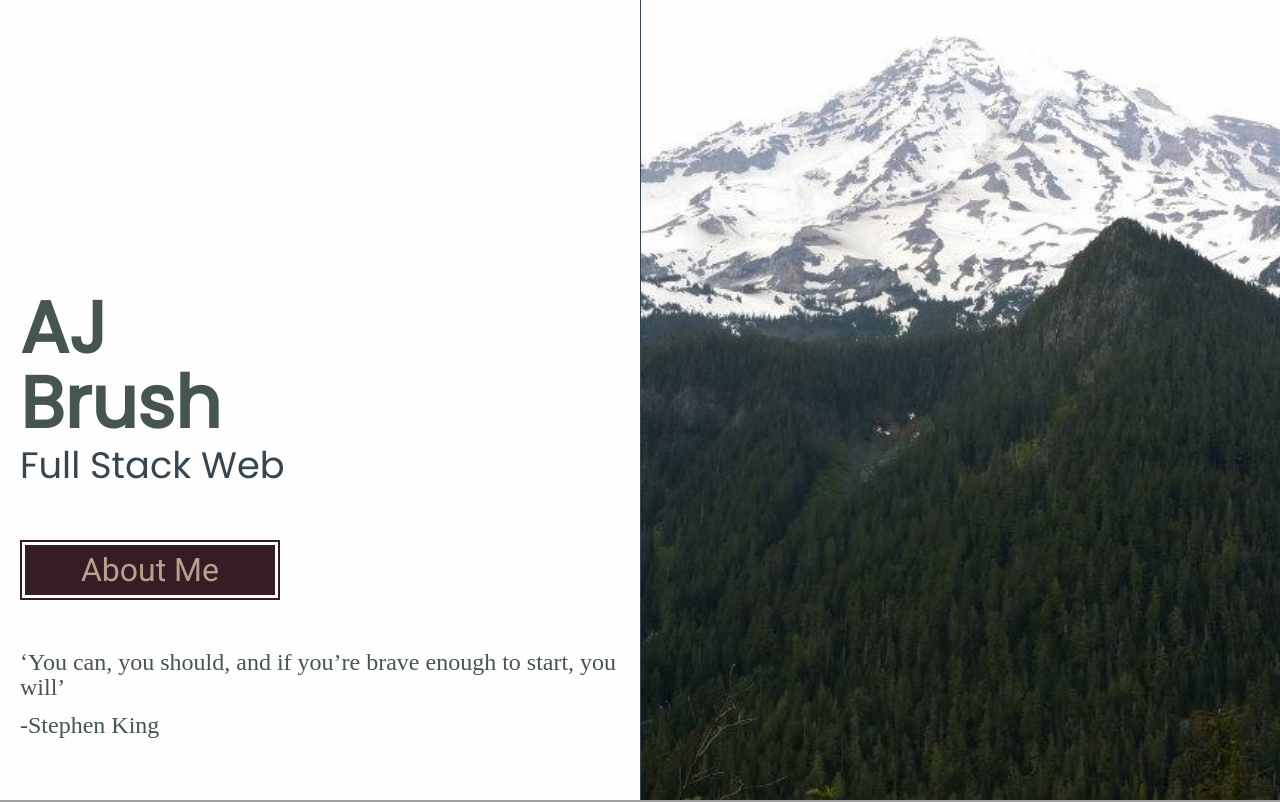
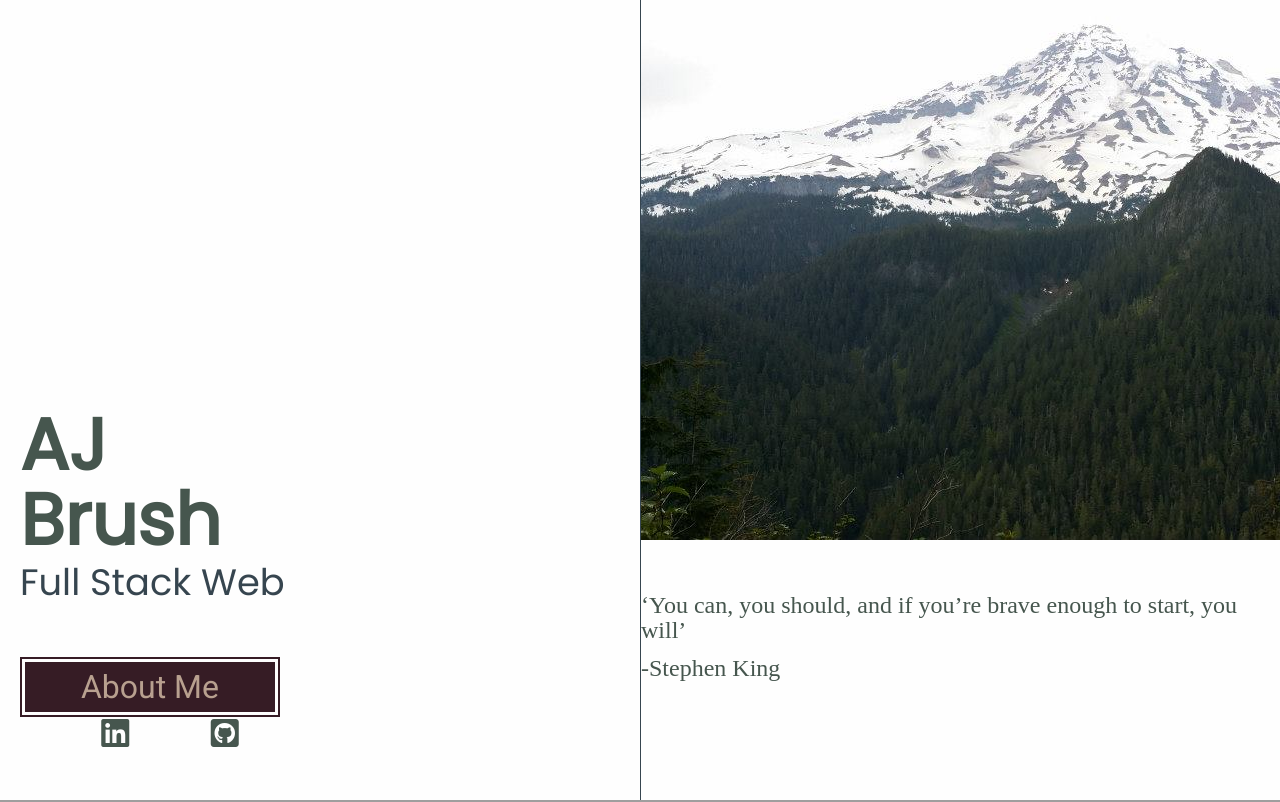
Before and after one commit to ajb85/simple-portfolio, a React (Create React App) app: page / in a window 1280 px wide. Shown: the top 802 px of the page. Built offline with nearby package versions, Linux system fonts and the light colour scheme; grey boxes are pictures that could not be loaded; some icons are missing.

Commit message:
Cleans up layout for better vertical rhythm

```diff
--- a/src/components/Header/Header.js
+++ b/src/components/Header/Header.js
@@ -2,14 +2,18 @@ import React from "react";
 import styles from "./styles.module.scss";
 import headerIMG from "img/backgrounds/rainier_bright.jpg";
 
-function Header(props) {
+function Header() {
   return (
     <header>
-      <img
-        src={headerIMG}
-        alt="Mt. Rainier in June 2014"
-        className={styles.headerIMG}
-      />
+      <div className={styles.headerIMG}>
+        <img src={headerIMG} alt="Mt. Rainier in June 2014" />
+        <div className={styles.quote}>
+          <p>
+            ‘You can, you should, and if you’re brave enough to start, you will’
+          </p>
+          <p>-Stephen King</p>
+        </div>
+      </div>
       <div className={styles.profileContainer}>
         <div className={styles.profile}>
           <div className={styles.title}>
@@ -19,12 +23,21 @@ function Header(props) {
           <a href="#about" className={styles.button}>
             <button>About Me</button>
           </a>
-          <div className={styles.quote}>
-            <p>
-              ‘You can, you should, and if you’re brave enough to start, you
-              will’
-            </p>
-            <p>-Stephen King</p>
+          <div className={styles.socialLinks}>
+            <a
+              href="https://www.linkedin.com/in/andrew-brush-58205b122/"
+              target="_blank"
+              rel="noopener noreferrer"
+            >
+              <i className="fab fa-linkedin" />
+            </a>
+            <a
+              href="https://github.com/ajb85"
+              target="_blank"
+              rel="noopener noreferrer"
+            >
+              <i className="fab fa-github-square" />
+            </a>
           </div>
         </div>
       </div>
```
